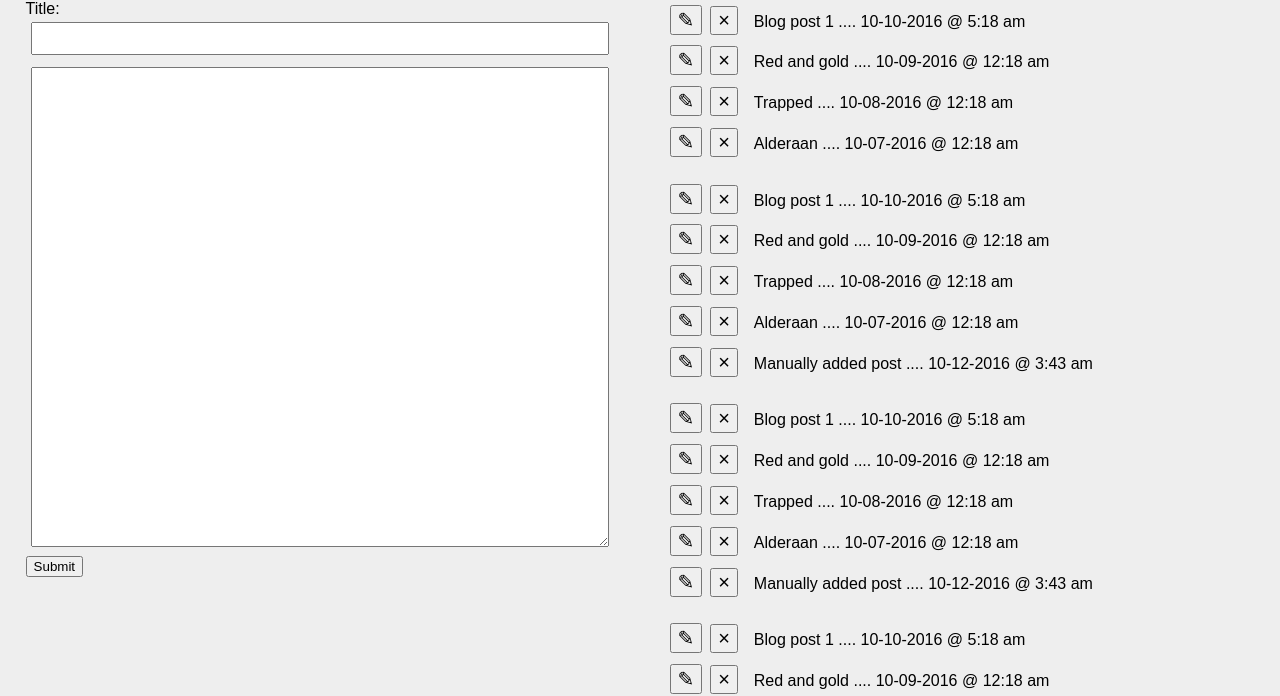
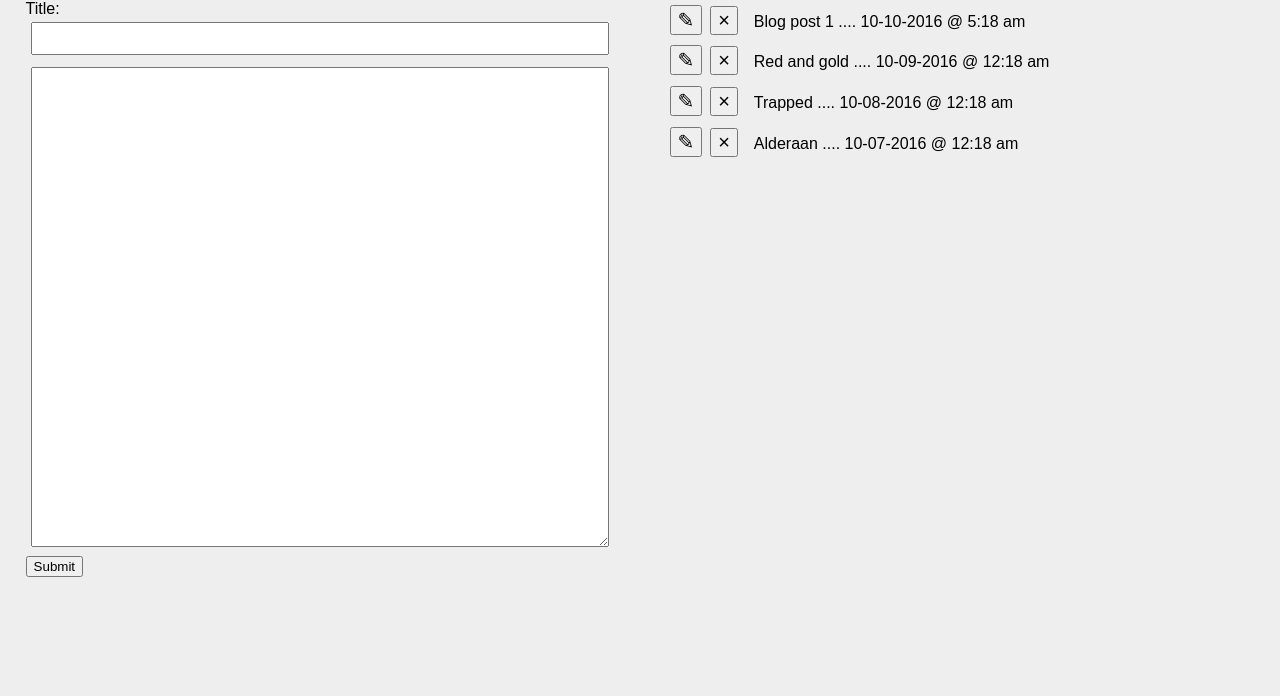
Before and after one commit to lzzparis/mern-portfolio, a website: page public/index.html in a window 1280 px wide. Shown: the part 105-801 px from the top of the page. Drawn offline with nearby package versions, Linux system fonts and the light colour scheme.

Commit message:
Remove most manual function callsw

```diff
--- a/public/app.js
+++ b/public/app.js
@@ -171,18 +171,6 @@ $("#post-list").on("click",".post-summary > .delete", function(){
 
 
 listAllPosts(POSTS);
-createPost("Manually added post","Hip hip hooray, i have added this post today!");
-listAllPosts(POSTS);
-listAllPosts(POSTS);
-// deletePost(101);
-listAllPosts(POSTS);
-// loadPostForEdit(99);
-//displayPost(99);
-//setTimeout(closePost(),3000);
-
-
-//View one full post
-//Login (if time permits)
 
 
 });
```
Also changed, not shown: public/index.html (+1 -3 lines).
